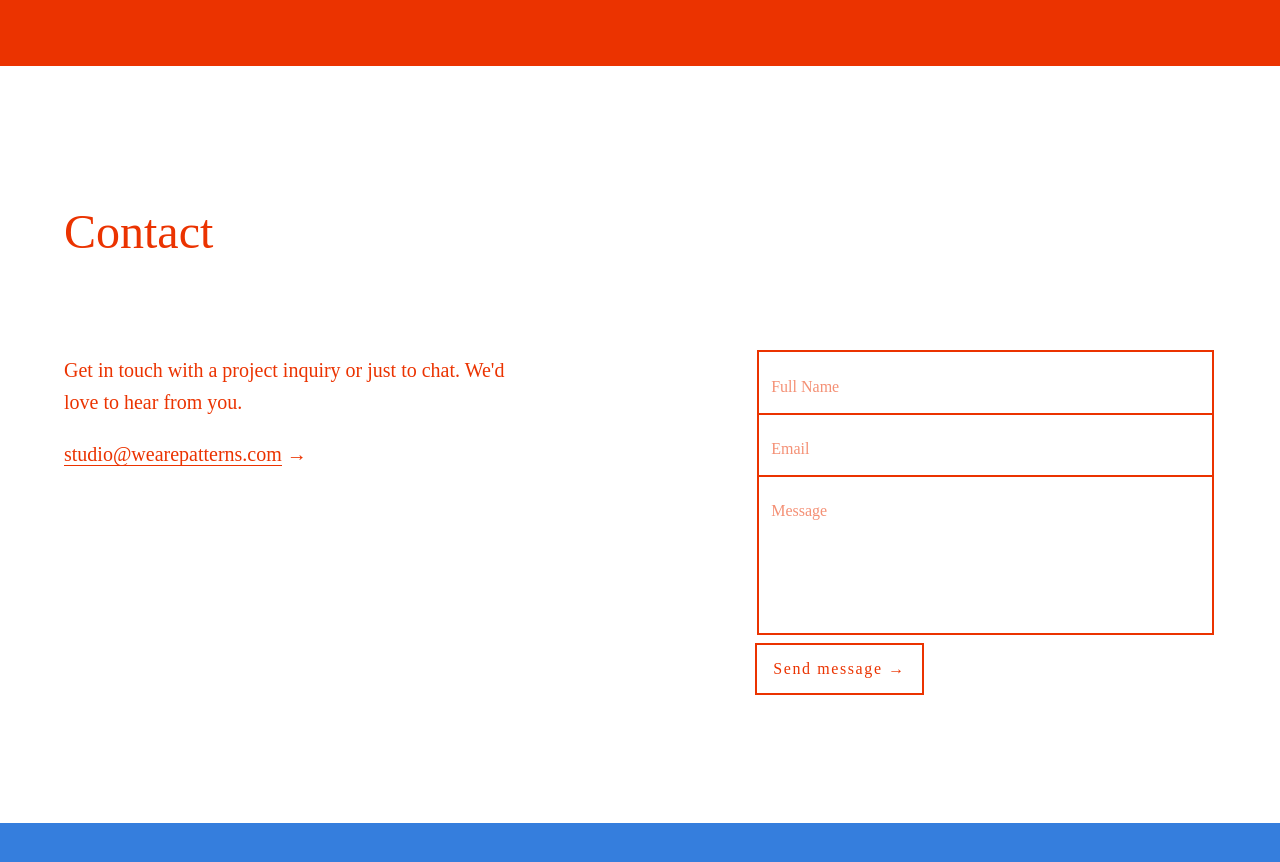
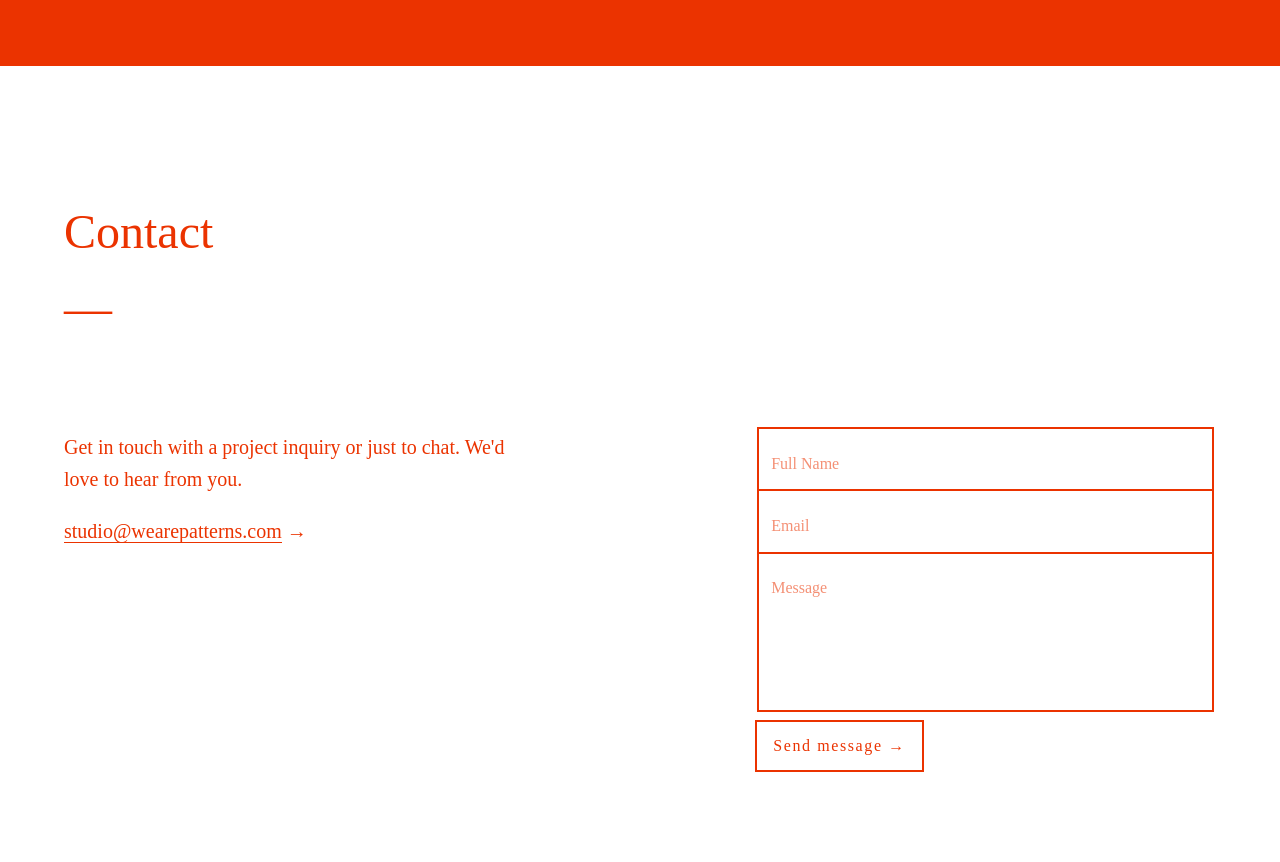
Before and after one commit to wearepatterns/wearepatterns.github.io, a Jekyll site: the page built from index.markdown, in a window 1280 px wide and 900 px high, scrolled down 1033 px. Shown: the top 862 px of the window. Built offline with Jekyll 4.4.1, drawn with Linux system fonts in a browser that asks for light colours; before the commit the page ends 1856 px from its top, so only the background shows below that.

Commit message:
Update new.html

```diff
--- a/_layouts/new.html
+++ b/_layouts/new.html
@@ -51,7 +51,8 @@
     </main>
     <main class="bg-white newred pb5 pb6-l f4 lh-copy">
         <section class="mh3 mh4-ns mh5-l mw9 bg-bblue">
-            <h1 class="pt5 pt6-l pb0 pb4 mt0 f3 f1-l normal">Contact</h1>
+            <h1 class="pt5 pt6-l pb0 pb4 mt0 f3 f1-l normal">Contact
+            <br>&mdash;</h1>
             <div class="flex-ns justify-between-ns bg-ggreen">
                 <div class="bg-bblue w-40-ns">
                     <p class="">Get in touch with a project inquiry or just to chat. We'd love to hear from you.</p>
```
